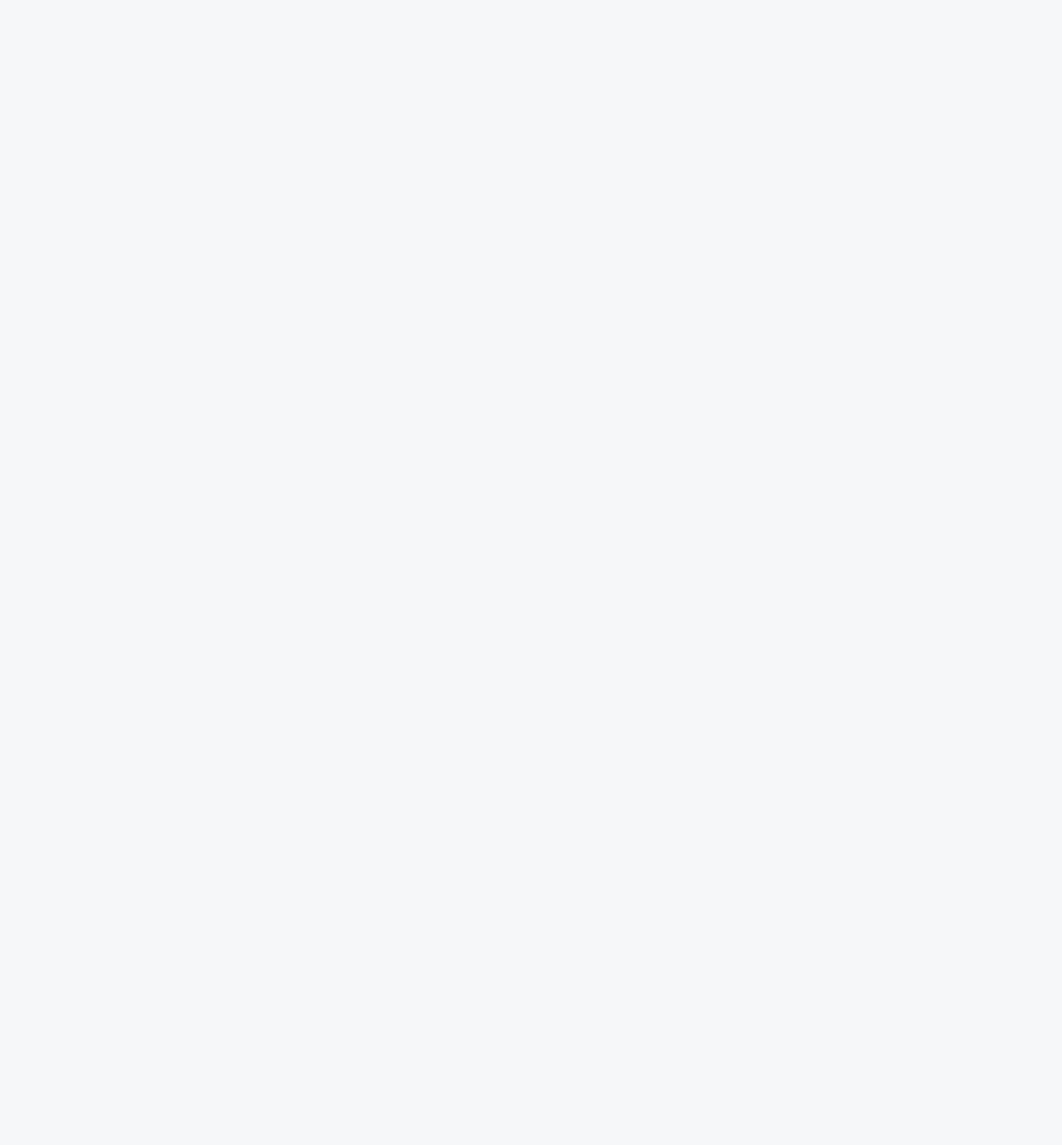
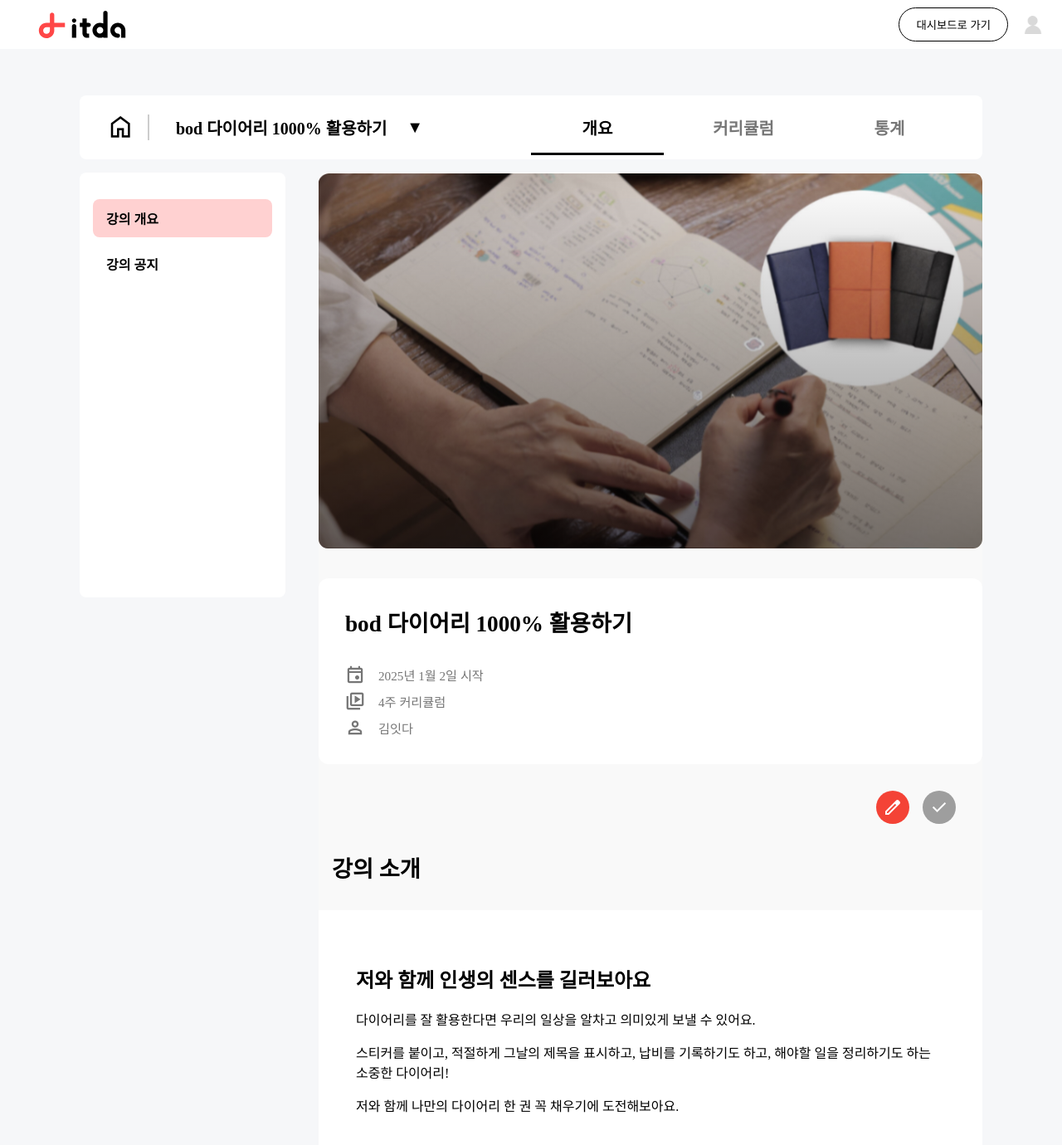
Before and after one commit to soyoung2118/itda-ieoso_frontend, a React (Vite) app: page /overview/info/edit in a window 1280 px wide. Before the commit this address had no page. Shown: the top 1380 px of the page at 83% size. Before the commit the page ends 800 px from the top, so only its background shows below. Built offline with nearby package versions, Linux system fonts and the light colour scheme.

Commit message:
feat: 강의실 개요 수정페이지
- text 편집으로 전환될 때 텍스트 위치 변동 <- 수정해야함

```diff
--- a/package.json
+++ b/package.json
@@ -17,6 +17,7 @@
     "@mui/material": "^6.4.0",
     "react": "^18.3.1",
     "react-dom": "^18.3.1",
+    "react-quill": "^2.0.0",
     "react-router-dom": "^7.1.1",
     "styled-components": "^6.1.14"
   },
--- a/src/App.jsx
+++ b/src/App.jsx
@@ -4,7 +4,7 @@ import ClassCurriculum from "./component/page/class/ClassCurriculum.jsx";
 import ClassOverview from "./component/page/class/ClassOverview.jsx";
 import ClassNotice from "./component/page/class/ClassNotice.jsx";
 import ClassStat from "./component/page/class/ClassStat.jsx";
-
+import EditClass from "./component/ui/class/EditClass.jsx";
 
 function App() {
 
@@ -15,6 +15,7 @@ function App() {
           <Route path="/" element={<Start/>}/>
 
           <Route path="/overview/info" element={<ClassOverview />} />
+          <Route path="/overview/info/edit" element={<EditClass />} />
           <Route path="/overview/notice" element={<ClassNotice />} />
           <Route path="/curriculum" element={<ClassCurriculum />} />
           <Route path="/stat" element={<ClassStat/>} />
--- /dev/null
+++ b/src/component/ui/class/EditClass.jsx
@@ -0,0 +1,313 @@
+import ClassTopbar from "../../ui/class/ClassTopbar";
+import ClassSidebar from "../../ui/class/ClassSidebar";
+import { useState } from "react";
+import ClassThumbnail from "../../img/class/class_thumbnail.svg";
+import userIcon from "../../img/mainpage/usericon.png";
+import TopBar from "../../ui/TopBar";
+import styled from "styled-components";
+import { PageLayout, Section } from "../../ui/class/ClassLayout";
+import ReactQuill from 'react-quill';
+import 'react-quill/dist/quill.snow.css';
+import { useNavigate } from 'react-router-dom';
+
+const Header = styled.div`
+    display: flex;
+    justify-content: space-between;
+    align-items: center;
+    background-color: #FFFFFF;
+    .header-right {
+      display: flex;
+      align-items: center;
+      gap: 10px;
+    }
+    .godashboard{
+      background-color: transparent;
+      color: #000;
+      border: 1px solid #000;
+      padding: 10px 20px;
+      cursor: pointer;
+      border-radius: 60px;
+    }
+`;
+
+const UserIcon = styled.img`
+    width: 40px;
+    height: 40px;
+    margin-right: 15px;
+`;
+
+const IconRow = styled.div`
+  display: flex;
+  align-items: center;
+  gap: 1rem;
+  margin-top: 0.5rem;
+  color: var(--darkgrey-color);
+
+  .material-symbols-outlined {
+    font-size: 1.5rem;
+    vertical-align: middle;
+  }
+
+  span {
+    font-size: 0.95rem;
+    font-weight: 500;
+  }
+`;
+
+const Content = styled.div`
+  width: 100%;
+  min-height: 50vh;
+  height: auto;
+  background-color: #FFFFFF;
+  gap: 1.5rem;
+  box-sizing: border-box;
+  padding: ${({ isEditing }) => isEditing ? "0px" : "45px"};
+  box-shadow: ${({ isEditing }) => isEditing ? "-4px 0 0 #FF4747" : "none"};
+`;
+
+// eslint-disable-next-line react/prop-types
+const EditableText = ({ value, onChange, isEditing, style }) => {
+  return isEditing ? (
+    <input
+      type="text"
+      value={value}
+      onChange={(e) => onChange(e.target.value)}
+      style={{
+        width:"600px",
+        border: "none",
+        borderBottom: "2px solid #FF4747",
+        outline: "none",
+        ...style,
+      }}
+    />
+  ) : (
+    <span style={style}>{value}</span>
+  );
+};
+
+const StyledQuill = styled(ReactQuill)`
+  width: 100%;
+  .ql-toolbar {
+    order: 2;
+  }
+  .ql-container {
+    order: 1;
+    border: none;
+    font-size: 1rem;
+    box-sizing: border-box;
+  }
+  .ql-editor {
+    font-size: 1rem; /* ReactQuill과 동일한 크기 */
+    line-height: 2.2; /* ReactQuill 기본 줄 간격 */
+    padding: 12px 40px; /* ReactQuill 내부 여백 */
+    white-space: pre-wrap; /* 줄바꿈 처리 */
+  }
+`;
+
+// eslint-disable-next-line react/prop-types
+const EditableSectionContent = ({ content, onChange, isEditing }) => {
+  const modules = {
+    toolbar: [
+      ['bold', 'italic', 'underline'],        // 볼드체, 이텔릭체, 언더라인
+      [{ 'list': 'ordered'}, { 'list': 'bullet' }], // 리스트
+      ['link'],                               // 링크
+      [{ 'indent': '-1'}, { 'indent': '+1' }], // 들여쓰기
+    ],
+  };
+
+  return isEditing ? (
+    <StyledQuill
+      value={content}
+      onChange={onChange}
+      modules={modules}
+      bounds=".quill-editor"
+    />
+  ) : (
+    <div className="quill-editor" dangerouslySetInnerHTML={{ __html: content }} />
+  );
+};
+
+const ClassOverview = () => {
+  const navigate = useNavigate();
+  const items = ["강의 개요", "강의 공지"];
+  const [activeItem, setActiveItem] = useState("강의 개요");
+  const routes = ["/overview/info", "/overview/notice"];
+  const [isEditing, setIsEditing] = useState(false);
+  const [title, setTitle] = useState("bod 다이어리 1000% 활용하기");
+  const [sectionContent, setSectionContent] = useState(`
+    <h2>저와 함께 인생의 센스를 길러보아요</h2>
+    <p>다이어리를 잘 활용한다면 우리의 일상을 알차고 의미있게 보낼 수 있어요.</p>
+    <p>스티커를 붙이고, 적절하게 그날의 제목을 표시하고, 납비를 기록하기도 하고, 해야할 일을 정리하기도 하는 소중한 다이어리!</p>
+    <p>저와 함께 나만의 다이어리 한 권 꼭 채우기에 도전해보아요.</p>
+  `);
+  const [thumbnailSrc, setThumbnailSrc] = useState(ClassThumbnail);
+
+  const handleEditClick = () => {
+    setIsEditing(true);
+  };
+
+  const handleSaveClick = () => {
+    setIsEditing(false);
+    console.log("저장된 내용:", sectionContent);
+  };
+
+  const handleImageChange = (event) => {
+    const file = event.target.files[0];
+    if (file) {
+      const reader = new FileReader();
+      reader.onloadend = () => {
+        setThumbnailSrc(reader.result);
+      };
+      reader.readAsDataURL(file);
+    }
+  };
+
+  return (
+    <div>
+      <Header>
+        <TopBar />
+        <div className="header-right">
+          <button className="godashboard" onClick={() => navigate('/dashboard')}>대시보드로 가기</button>
+          <UserIcon src={userIcon} alt="user icon" />
+        </div>
+      </Header>
+      <PageLayout>
+        <ClassTopbar activeTab="overview" />
+        <div style={{ display: "flex", marginTop: "1rem" }}>
+          <ClassSidebar
+            items={items}
+            activeItem={activeItem}
+            setActiveItem={setActiveItem}
+            routes={routes}
+            style={{ marginRight: "2rem" }}
+          />
+          <main
+            style={{
+              flex: 1,
+              backgroundColor: "#f9f9f9",
+              padding: "0rem",
+              borderRadius: "8px",
+            }}
+          >
+            <div style={{ position: "relative", textAlign: "center", marginBottom: "0rem" }}>
+              <img
+                src={thumbnailSrc}
+                style={{ width: "100%", height: "100%", maxWidth: "950px", maxHeight: "600px", borderRadius: "8px", cursor: isEditing ? "pointer" : "default" }}
+                alt="Class Thumbnail"
+                onClick={isEditing ? () => document.getElementById('fileInput').click() : undefined}
+              />
+              {isEditing && (
+                <span className="material-icons" style={{
+                  position: "absolute",
+                  top: "50%",
+                  left: "50%",
+                  transform: "translate(-50%, -50%)",
+                  color: "white",
+                  fontSize: "56px",
+                  pointerEvents: "none"
+                }}>
+                  camera_alt
+                </span>
+              )}
+              <input
+                id="fileInput"
+                type="file"
+                accept="image/*"
+                style={{ display: "none" }}
+                onChange={handleImageChange}
+              />
+            </div>
+            <Section
+              style={{
+                width: "100%",
+                marginTop: "2rem",
+                boxShadow: isEditing ? "-4px 0 0 #FF4747" : "none",
+                boxSizing: "border-box",
+              }}
+            >
+              <EditableText
+                value={title}
+                onChange={setTitle}
+                isEditing={isEditing}
+                style={{ fontSize: "1.7rem", fontWeight: "bolder", width: "100%" }}
+              />
+              <IconRow style={{ marginTop: "2rem" }}>
+                <span className="material-symbols-outlined">event</span>
+                <span>2025년 1월 2일 시작</span>
+              </IconRow>
+              <IconRow>
+                <span className="material-symbols-outlined">video_library</span>
+                <span>4주 커리큘럼</span>
+              </IconRow>
+              <IconRow>
+                <span className="material-symbols-outlined">person</span>
+                <span>김잇다</span>
+              </IconRow>
+            </Section>
+            <div style={{
+              textAlign: "right",
+              padding: "0 2rem",
+              display: "flex",
+              justifyContent: "flex-end"
+            }}>
+              <button
+                onClick={handleEditClick}
+                style={{
+                  width: "40px",
+                  height: "40px",
+                  borderRadius: "50%",
+                  border: "none",
+                  backgroundColor: "#f44336",
+                  display: "flex",
+                  alignItems: "center",
+                  justifyContent: "center",
+                  color: "#fff",
+                }}
+              >
+                <span className="material-symbols-outlined">edit</span>
+              </button>
+              <button
+                onClick={handleSaveClick}
+                style={{
+                  width: "40px",
+                  height: "40px",
+                  borderRadius: "50%",
+                  border: "none",
+                  backgroundColor: "#9e9e9e",
+                  display: "flex",
+                  alignItems: "center",
+                  justifyContent: "center",
+                  color: "#fff",
+                  marginLeft: "1rem",
+                }}
+              >
+                <span className="material-symbols-outlined">check</span>
+              </button>
+            </div>
+
+            <h1
+              style={{
+                fontSize: "1.7rem",
+                fontWeight: "bold",
+                margin: "2rem 1rem",
+                textAlign: "left",
+              }}
+            >
+              강의 소개
+            </h1>
+
+            <Content isEditing={isEditing}>
+              <EditableSectionContent
+                content={sectionContent}
+                onChange={setSectionContent}
+                isEditing={isEditing}
+              />
+            </Content>
+          </main>
+        </div>
+      </PageLayout>
+    </div>
+  );
+};
+
+export default ClassOverview;
```
Also changed, not shown: src/component/img/mainpage/usericon.png (added), 1 other file (tests, documents, lock files or other folders).
